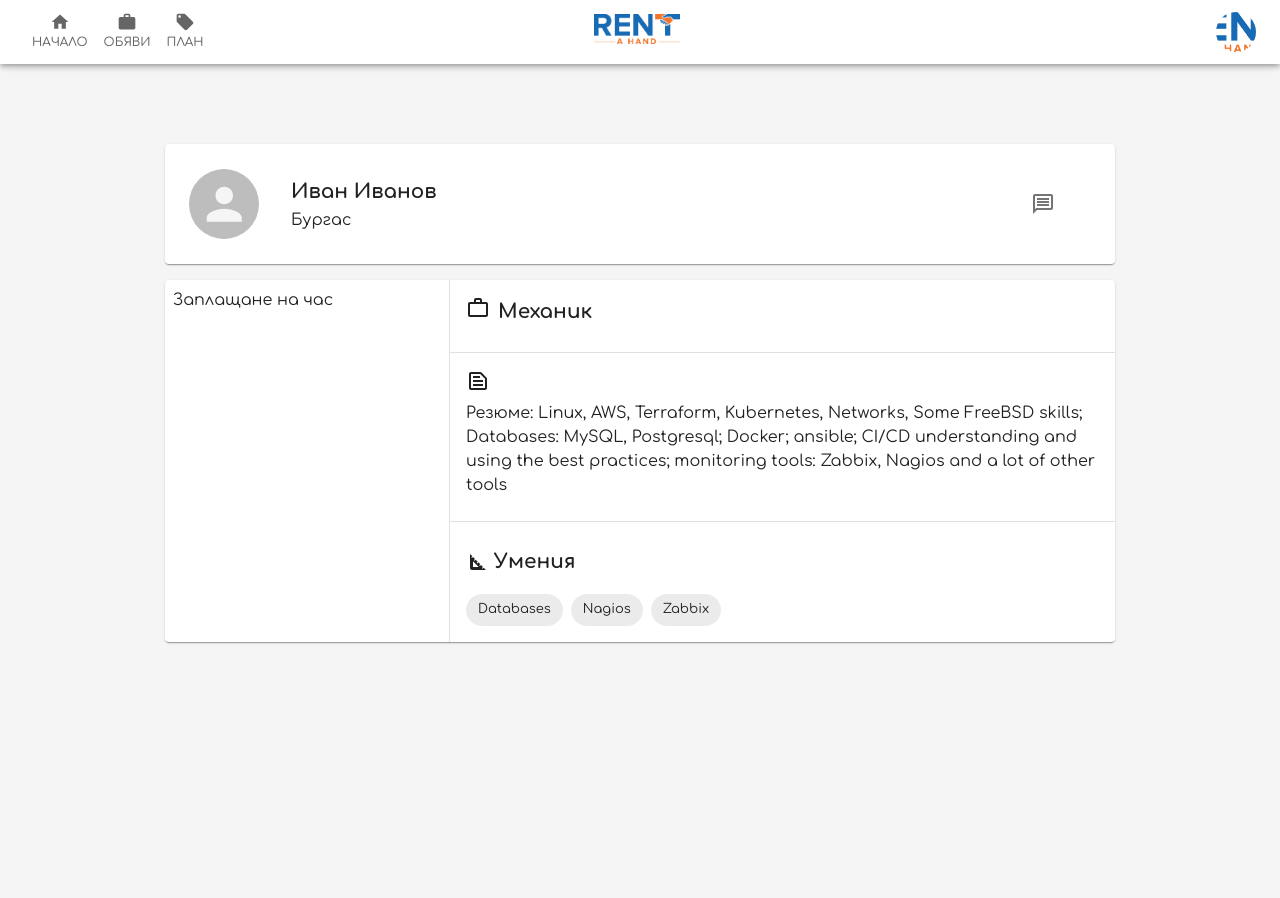
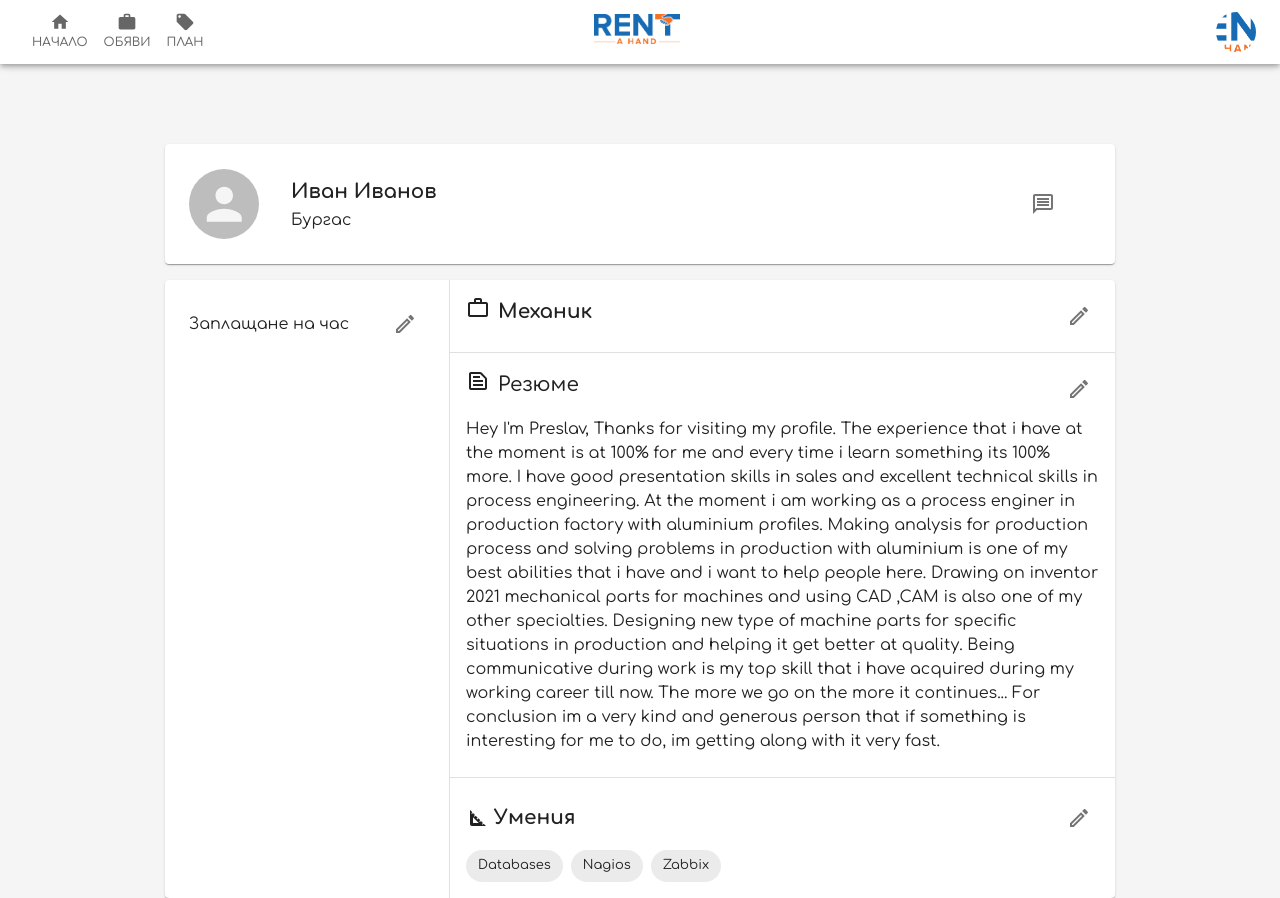
Before and after one commit to borisgarkov/rent_a_hand, a React (Create React App) app: page / in a window 1280 px wide. Before the commit the page ends 800 px from the top, so only its background shows below. Built offline with nearby package versions, Linux system fonts and the light colour scheme.

Commit message:
Profile page add edit buttons

```diff
--- a/src/components/ProfilePage/ProfilePage.js
+++ b/src/components/ProfilePage/ProfilePage.js
@@ -1,9 +1,10 @@
-import { Avatar, Card, CardContent, CardHeader, Chip, Divider, IconButton, Stack, Typography } from "@mui/material";
+import { Avatar, Card, CardContent, CardHeader, Chip, Divider, IconButton, Stack, Typography, Box } from "@mui/material";
 
 import MessageOutlinedIcon from '@mui/icons-material/MessageOutlined';
 import WorkOutlineOutlinedIcon from '@mui/icons-material/WorkOutlineOutlined';
 import TextSnippetOutlinedIcon from '@mui/icons-material/TextSnippetOutlined';
 import SquareFootOutlinedIcon from '@mui/icons-material/SquareFootOutlined';
+import EditOutlinedIcon from '@mui/icons-material/EditOutlined';
 
 
 const userInfoIconHeadingCssStyle = {
@@ -11,6 +12,16 @@ const userInfoIconHeadingCssStyle = {
     marginTop: 2,
     marginBottom: 2,
     padding: '0 1rem',
+};
+
+const EditSection = () => {
+    return (
+        <IconButton sx={{
+            marginLeft: 'auto',
+        }}>
+            <EditOutlinedIcon />
+        </IconButton>
+    )
 };
 
 const ProfileHeading = () => {
@@ -49,6 +60,7 @@ const UserJob = () => {
         }}>
             <WorkOutlineOutlinedIcon />
             <Typography variant="h6" sx={{ fontWeight: 'bold', marginBottom: 1 }}>Механик</Typography>
+            <EditSection />
         </Stack>
     )
 };
@@ -57,14 +69,29 @@ const UserResume = () => {
     return (
         <Stack sx={{
             flexDirection: 'column',
-            alignItems: 'flex-start',
+            // alignItems: 'flex-start',
             ...userInfoIconHeadingCssStyle
         }}>
-            <TextSnippetOutlinedIcon />
-            <Typography variant='body1' sx={{ marginBottom: 1 }}>Резюме: Linux, AWS, Terraform, Kubernetes,
-                Networks, Some FreeBSD skills; Databases: MySQL, Postgresql; Docker;
-                ansible; CI/CD understanding and using the best practices; monitoring tools:
-                Zabbix, Nagios and a lot of other tools
+            <Stack sx={{
+                flexDirection: 'row',
+                alignItems: 'flex-start',
+                gap: 1,
+            }}>
+                <TextSnippetOutlinedIcon />
+                <Typography variant='h6'>Резюме</Typography>
+                <EditSection />
+            </Stack>
+            <Typography variant='body1' sx={{ marginBottom: 1 }}>Hey I'm Preslav,
+                Thanks for visiting my profile.
+                The experience that i have at the moment is at 100% for me and every time i learn something its 100% more.
+                I have good presentation skills in sales and excellent technical skills in process engineering.
+                At the moment i am working as a process enginer in production factory with aluminium profiles.
+                Making analysis for production process and solving problems in production with aluminium is one of
+                my best abilities that i have and i want to help people here. Drawing on inventor 2021 mechanical parts
+                for machines and using CAD ,CAM is also one of my other specialties. Designing new type of machine parts
+                for specific situations in production and helping it get better at quality. Being communicative during work
+                is my top skill that i have acquired during my working career till now. The more we go on the more it continues...
+                For conclusion im a very kind and generous person that if something is interesting for me to do, im getting along with it very fast.
             </Typography>
         </Stack>
     )
@@ -82,6 +109,7 @@ const UserSkills = () => {
             }}>
                 <SquareFootOutlinedIcon />
                 <Typography variant="h6" sx={{ fontWeight: 'bold', marginBottom: 1, marginTop: 1 }}>Умения</Typography>
+                <EditSection />
             </Stack>
             <Stack sx={{
                 flexDirection: 'row',
@@ -98,9 +126,16 @@ const UserSkills = () => {
 
 const UserSalary = () => {
     return (
-        <Typography>
-            Заплащане на час
-        </Typography>
+        <Stack sx={{
+            flexDirection: 'row',
+            alignItems: 'center',
+            ...userInfoIconHeadingCssStyle
+        }}>
+            <Typography variant='body1'>
+                Заплащане на час
+            </Typography>
+            <EditSection />
+        </Stack>
     )
 }
 
```
